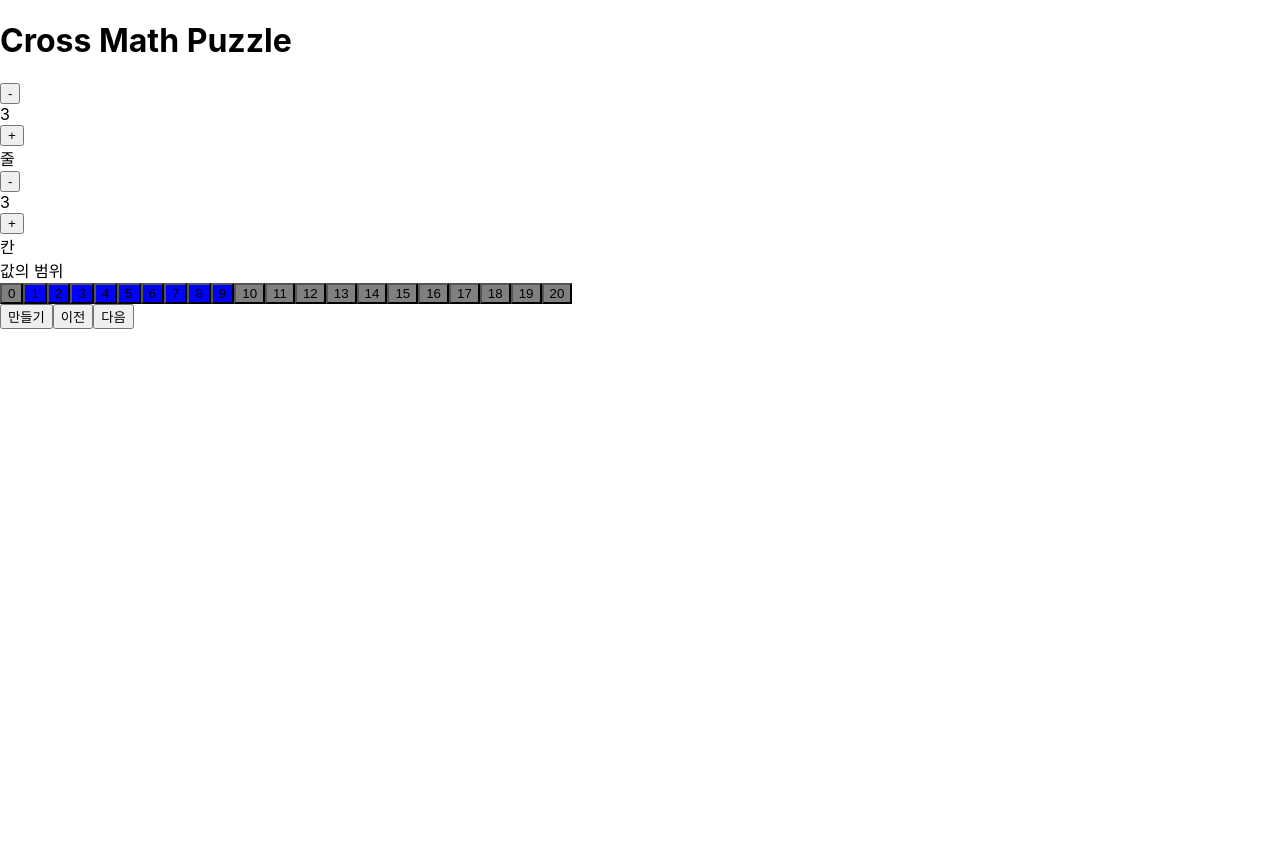
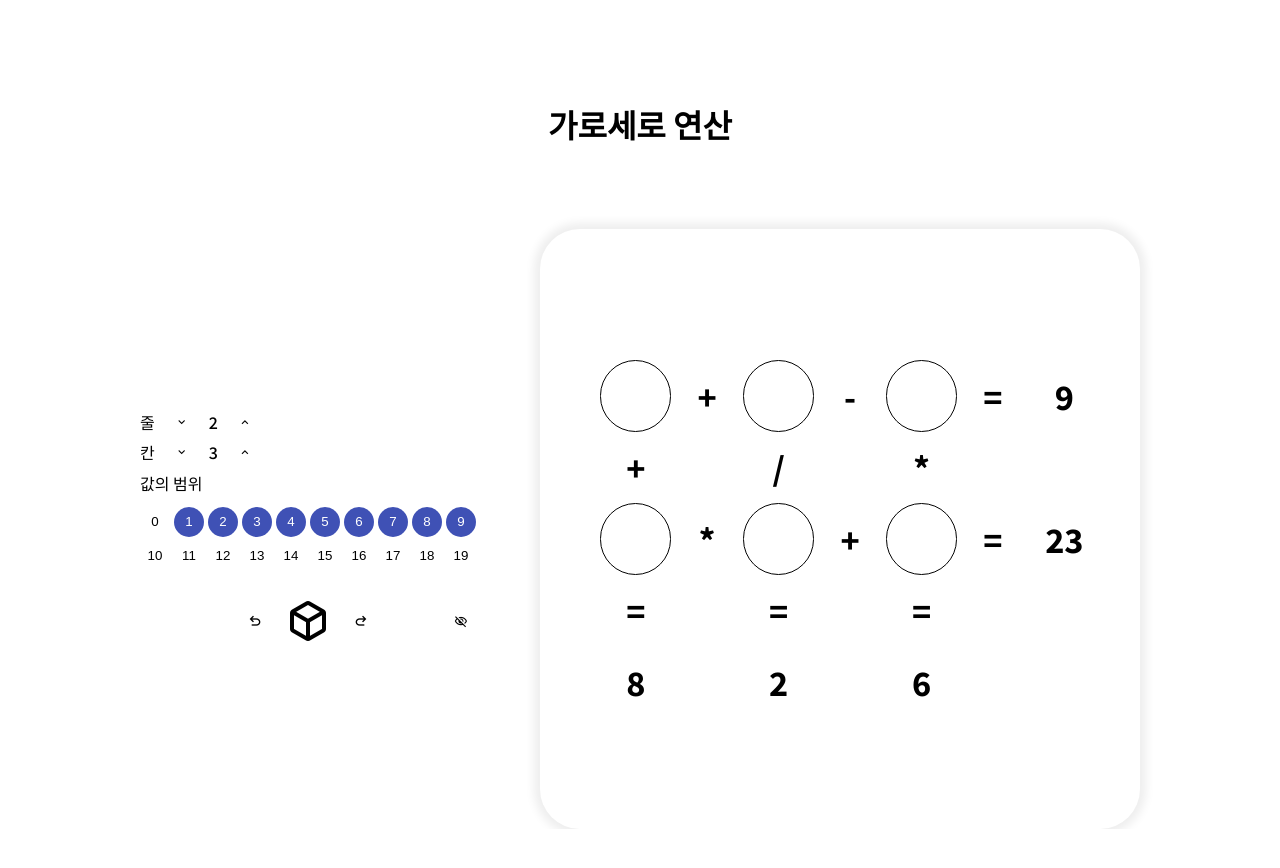
Before and after one commit to woooil/s, a React (Create React App) app: page /cross-math in a window 1280 px wide. Shown: the top 868 px of the page. After the commit the page ends 829 px from the top, so only its background shows below. Built offline with nearby package versions, Linux system fonts and the light colour scheme.

Commit message:
design: simple UI

```diff
--- a/src/App.css
+++ b/src/App.css
@@ -1,38 +1,5 @@
-.App {
-  text-align: center;
+@import url('https://fonts.googleapis.com/css2?family=Noto+Sans+KR:wght@400;500;600;700;800&display=swap');
+
+html, body {
+  font-family: 'Noto Sans KR', sans-serif;
 }
-
-.App-logo {
-  height: 40vmin;
-  pointer-events: none;
-}
-
-@media (prefers-reduced-motion: no-preference) {
-  .App-logo {
-    animation: App-logo-spin infinite 20s linear;
-  }
-}
-
-.App-header {
-  background-color: #282c34;
-  min-height: 100vh;
-  display: flex;
-  flex-direction: column;
-  align-items: center;
-  justify-content: center;
-  font-size: calc(10px + 2vmin);
-  color: white;
-}
-
-.App-link {
-  color: #61dafb;
-}
-
-@keyframes App-logo-spin {
-  from {
-    transform: rotate(0deg);
-  }
-  to {
-    transform: rotate(360deg);
-  }
-}
--- a/src/App.tsx
+++ b/src/App.tsx
@@ -16,7 +16,7 @@ export default function App() {
           path="*"
           element={
             <Navigate
-              replacte
+              replace
               to="cross-math"
             />
           }
--- a/src/apps/cross-math/App.css
+++ b/src/apps/cross-math/App.css
@@ -1,21 +1,202 @@
-.domain > .form > .value.checked {
-  background: blue;
+@import url('https://fonts.googleapis.com/css2?family=Material+Symbols+Outlined:opsz,wght,FILL,GRAD@20..48,100..700,0..1,-50..200');
+
+.m-icon {
+  font-family: 'Material Symbols Outlined';
+  font-variation-settings:
+    'FILL' 0,
+    'wght' 400,
+    'GRAD' 0,
+    'opsz' 24;
 }
-.domain > .form > .value.unchecked {
-  background: gray;
+
+.content {
+  height: 100vh;
+  display: flex;
+  flex-direction: column;
+  align-items: center;
+  gap: 60px;
+  padding: 0 10%;
+}
+
+.title {
+  padding-top: 80px;
+}
+
+.container {
+  width: 100%;
+  max-width: 1040px;
+  display: flex;
+  justify-content: space-around;
+  gap: 40px;
+  margin-bottom: 80px;
+}
+
+.dashboard {
+  display: flex;
+  flex-direction: column;
+  justify-content: center;
+  gap: 20px;
+}
+
+.options {
+  display: flex;
+  flex-direction: column;
+  place-items: center;
+  gap: 4px;
+  font-weight: 500;
+}
+
+.option {
+  display: flex;
+  gap: 12px;
+  align-items: center;
+}
+
+.form {
+  display: flex;
+  gap: 12px;
+  align-items: center;
+}
+
+.button {
+  background: none;
+  border: none;
+  width: 30px;
+  height: 30px;
+  border-radius: 16px;
+  cursor: pointer;
+}
+
+.button:hover {
+  background: #eeeeee;
+}
+
+.option-container {
+  display: flex;
+  flex-direction: column;
+  width: 100%;
+  justify-content: space-around;
+}
+
+.domain {
+  flex-direction: column;
+}
+
+.domain > .label {
+  width: 100%;
+}
+
+.domain-list {
+  display: grid;
+  grid-template-columns: repeat(10, 1fr);
+  gap: 4px;
+}
+
+.domain-list > .value {
+  border-radius: 9999px;
+  width: 30px;
+  height: 30px;
+  border: none;
+  cursor: pointer;
+}
+
+.domain-list > .value.checked {
+  background: #3f51b5;
+  color: white;
+}
+.domain-list > .value.unchecked {
+  background: none;
+}
+.domain-list > .value:hover {
+  color: black;
+  background: #eeeeee;
+}
+
+.puzzle-container {
+  width: 500px;
+  height: 500px;
+  display: flex;
+  flex-direction: column;
+  gap: 40px;
+  padding: 60px 40px 40px 60px;
+  border-radius: 40px;
+  box-shadow: 0px 0 10px 6px #eeeeee;
+  justify-content: center;
+  flex-shrink: 0;
+}
+
+.controller {
+  display: flex;
+  width: 100%;
+  justify-content: center;
+  align-items: center;
+  position: relative;
+}
+
+.main-controller {
+  display: flex;
+  place-items: center;
+  gap: 8px;
+}
+
+.main-controller > * {
+  border: none;
+  background: none;
+  cursor: pointer;
+}
+
+.create {
+  font-size: 3rem;
+  border-radius: 8px;
+  cursor: pointer;
+}
+
+.create:hover {
+  animation: shaking 0.25s infinite;
+  background: #3f51b5;
+  color: white;
+}
+
+@keyframes shaking {
+  0% {
+    transform: translate(0, 0) rotate(0deg);
+  }
+  25% {
+    transform: translate(5px, 5px) rotate(5deg);
+  }
+  50% {
+    transform: translate(0, 0) rotate(0eg);
+  }
+  75% {
+    transform: translate(-5px, 5px) rotate(-5deg);
+  }
+  100% {
+    transform: translate(0, 0) rotate(0deg);
+  }
+}
+
+.undo, .redo {
+  font-size: 1rem;
+}
+
+.show-ans {
+  position: absolute;
+  right: 0;
 }
 
 .puzzle {
   display: grid;
-  grid-template-columns: repeat(7, 100px);
-  grid-template-rows: repeat(7, 100px);
-  padding: 0 500px;
+  max-width: 100%;
+  max-height: 100%;
 }
 
 .puzzle > .tile {
   display: flex;
   justify-content: center;
   align-items: center;
+  font-weight: 800;
+  font-size: 2rem;
+  aspect-ratio: 1;
 }
 
 .puzzle > .tile.span-col {
--- a/src/apps/cross-math/App.tsx
+++ b/src/apps/cross-math/App.tsx
@@ -13,11 +13,11 @@ interface Tile {
   type: 'operand' | 'operator' | 'equal' | 'result' | 'empty'
 }
 
-const domainMax = 20
+const domainMax = 19
 const possibleDomain = Array.from(Array(domainMax + 1).keys())
 
 const initialOption: Option = {
-  row: 3,
+  row: 2,
   col: 3,
   domain: [1, 2, 3, 4, 5, 6, 7, 8, 9],
 }
@@ -26,6 +26,7 @@ export default function App() {
   const [option, setOption] = useState(initialOption)
   const [isDomainSelectorActive, setIsDomainSelectorActive] = useState(false)
   const [tiles, setTiles] = useState<Tile[]>([])
+  const [showAns, setShowAns] = useState(false)
 
   const decreaseRow = () =>
     setOption(prev => (prev.row < 3 ? prev : { ...prev, row: prev.row - 1 }))
@@ -122,6 +123,15 @@ export default function App() {
     updateTile(board)
   }
 
+  const answerHandler = () => {
+    setShowAns(prev => !prev)
+  }
+
+  useEffect(() => {
+    const board = puzzle.createBoard()
+    updateTile(board)
+  }, [])
+
   useEffect(() => {
     puzzle.row = option.row
     puzzle.col = option.col
@@ -129,44 +139,48 @@ export default function App() {
   }, [option])
 
   return (
-    <div>
-      <h1>Cross Math Puzzle</h1>
+    <div className="content">
+      <h1 className="title">가로세로 연산</h1>
+      <div className="container">
+        <div className="dashboard">
           <div className="options">
-        <div className="row">
+            <div className="option-container">
+              <div className="option row">
+                <div className="label">줄</div>
                 <div className="form">
                   <button
-              className="dec"
+                    className="dec button m-icon"
                     onClick={decreaseRow}>
-              -
+                    stat_minus_1
                   </button>
                   <div className="value">{option.row}</div>
                   <button
-              className="inc"
+                    className="inc button m-icon"
                     onClick={increaseRow}>
-              +
+                    stat_1
                   </button>
                 </div>
-          <div className="label">줄</div>
               </div>
-        <div className="col">
+              <div className="option col">
+                <div className="label">칸</div>
                 <div className="form">
                   <button
-              className="dec"
+                    className="dec button m-icon"
                     onClick={decreaseCol}>
-              -
+                    stat_minus_1
                   </button>
                   <div className="value">{option.col}</div>
                   <button
-              className="inc"
+                    className="inc button m-icon"
                     onClick={increaseCol}>
-              +
+                    stat_1
                   </button>
                 </div>
-          <div className="label">칸</div>
               </div>
-        <div className="domain">
+            </div>
+            <div className="option domain">
               <div className="label">값의 범위</div>
-          <div className="form">
+              <div className="domain-list">
                 {possibleDomain.map(d => (
                   <button
                     className={`value ${option.domain.includes(d) ? 'checked' : 'unchecked'}`}
@@ -179,18 +193,48 @@ export default function App() {
               </div>
             </div>
           </div>
-      <button onClick={clickHandler}>만들기</button>
-      <button onClick={undoHandler}>이전</button>
-      <button onClick={redoHandler}>다음</button>
-      <div className="puzzle">
+          <div className="controller">
+            <div className="main-controller">
+              <button
+                className="undo button m-icon"
+                onClick={undoHandler}>
+                undo
+              </button>
+              <button
+                className="create m-icon"
+                onClick={clickHandler}>
+                deployed_code
+              </button>
+              <button
+                className="redo button m-icon"
+                onClick={redoHandler}>
+                redo
+              </button>
+            </div>
+            <button
+              className="show-ans button m-icon"
+              onClick={answerHandler}>
+              {showAns ? 'visibility' : 'visibility_off'}
+            </button>
+          </div>
+        </div>
+        <div className="puzzle-container">
+          <div
+            className="puzzle"
+            style={{
+              gridTemplateColumns: `repeat(${option.col * 2 + 1}, 1fr)`,
+              gridTemplateRows: `repeat(${option.row * 2 + 1}, 1fr)`,
+            }}>
             {tiles.map((t, idx) => (
               <div
                 className={`tile ${t.type}`}
                 key={idx}>
-            {t.label}
+                {t.type === 'operand' && !showAns ? '' : t.label}
               </div>
             ))}
           </div>
         </div>
+      </div>
+    </div>
   )
 }
```
Lines whose indentation alone changed are shown as unchanged.
